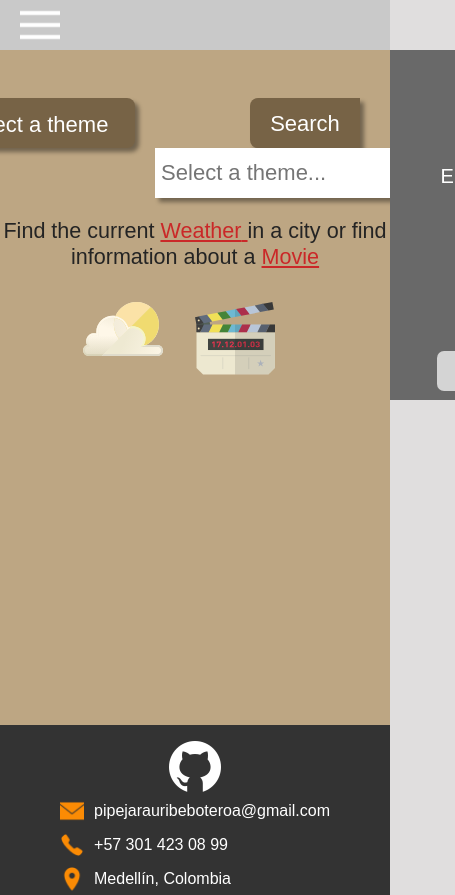
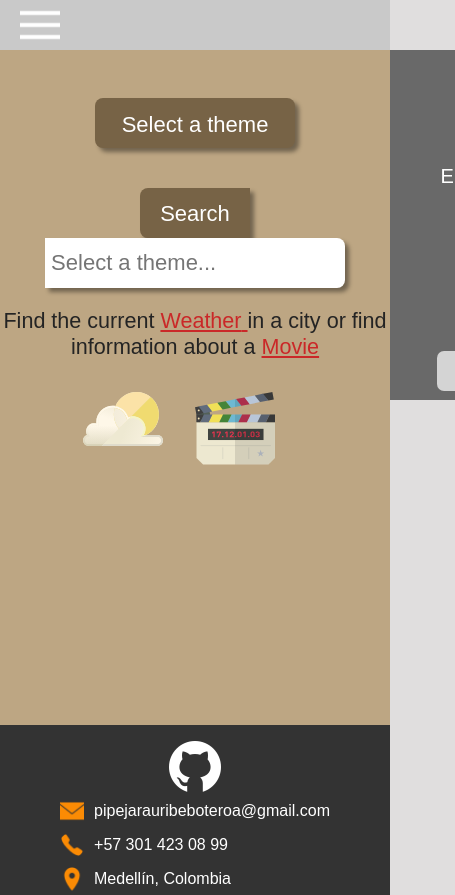
Before and after one commit to Pipeto84/react-ts, a React (Vite) app: page /search in a window 390 px wide. Shown: the whole page, 455 px wide, since content can reach past the window. Built offline with nearby package versions, Linux system fonts and the light colour scheme.

Commit message:
tema search centrado media

```diff
--- a/src/pages/SearchPage.tsx
+++ b/src/pages/SearchPage.tsx
@@ -5,6 +5,7 @@ import iconWeatherColor from "../assets/weatherColor.svg";
 import iconThermometer from "../assets/thermometer.svg";
 import iconMovieColor from "../assets/movieColor.svg";
 import iconPopcorn from "../assets/popcorn.svg";
+import { useAppSelector } from "../app/hooks";
 import "../styles/SearchPage.css";
 
 export const SearchPage = () => {
@@ -14,6 +15,7 @@ export const SearchPage = () => {
   const [themeIcon, setThemeIcon] = useState(false);
   const [clickSearch, setClickSearch] = useState(false);
   const inputRef = useRef<HTMLInputElement>(null);
+  const menu = useAppSelector((store) => store.menu);
 
   const weather = () => {
     setSelector("Weather");
@@ -23,8 +25,8 @@ export const SearchPage = () => {
     inputRef.current?.focus();
   };
   const movie = () => {
-    if(selector === "Movie"){
-      setClickSearch(false)
+    if (selector === "Movie") {
+      setClickSearch(false);
     }
     setSelector("Movie");
     setThemeIcon(true);
@@ -152,8 +154,16 @@ export const SearchPage = () => {
   return (
     <div className={changeHeight()}>
       <form onSubmit={handleSubmit} className="container-search">
+        {/* {menu && (
+
+        )}
+        {!menu && (
+
+        )} */}
         <div className="dropdown">
-          <button className="dropbtn" disabled>{selector}</button>
+          <button className="dropbtn" disabled>
+            {selector}
+          </button>
           <div className="dropdown-content">
             <a href="#" onClick={weather}>
               Weather
--- a/src/styles/SearchPage.css
+++ b/src/styles/SearchPage.css
@@ -49,14 +49,14 @@
   display: block;
   font-size: 20px;
 }
-.dropdown-content a:hover {
-  background-color: #dbd8d8;
+.dropdown:hover .dropbtn {
+  background-color: #77634685;
 }
 .dropdown:hover .dropdown-content {
   display: block;
 }
-.dropdown:hover .dropbtn {
-  background-color: #77634685;
+.dropdown-content a:hover {
+  background-color: #dbd8d8;
 }
 .searcher {
   margin-bottom: 20px;
@@ -130,13 +130,14 @@
   width: 100%;
   height: auto;
 }
-@media screen and (max-width: 48rem) {
-  .movieList {
-    grid-template-columns: repeat(2, minmax(15.625rem, 1fr));
+@media screen and (max-width: 62rem) {
+  .container-search {
+    flex-direction: column;
+  }
+  .dropdown {
+    margin: 0 auto 20px auto;
   }
 }
-@media screen and (max-width: 33.75rem) {
-  .movieList {
-    grid-template-columns: repeat(1, minmax(15.625rem, 1fr));
-  }
+@media screen and (max-width: 37.5rem) {
+
 }
```
